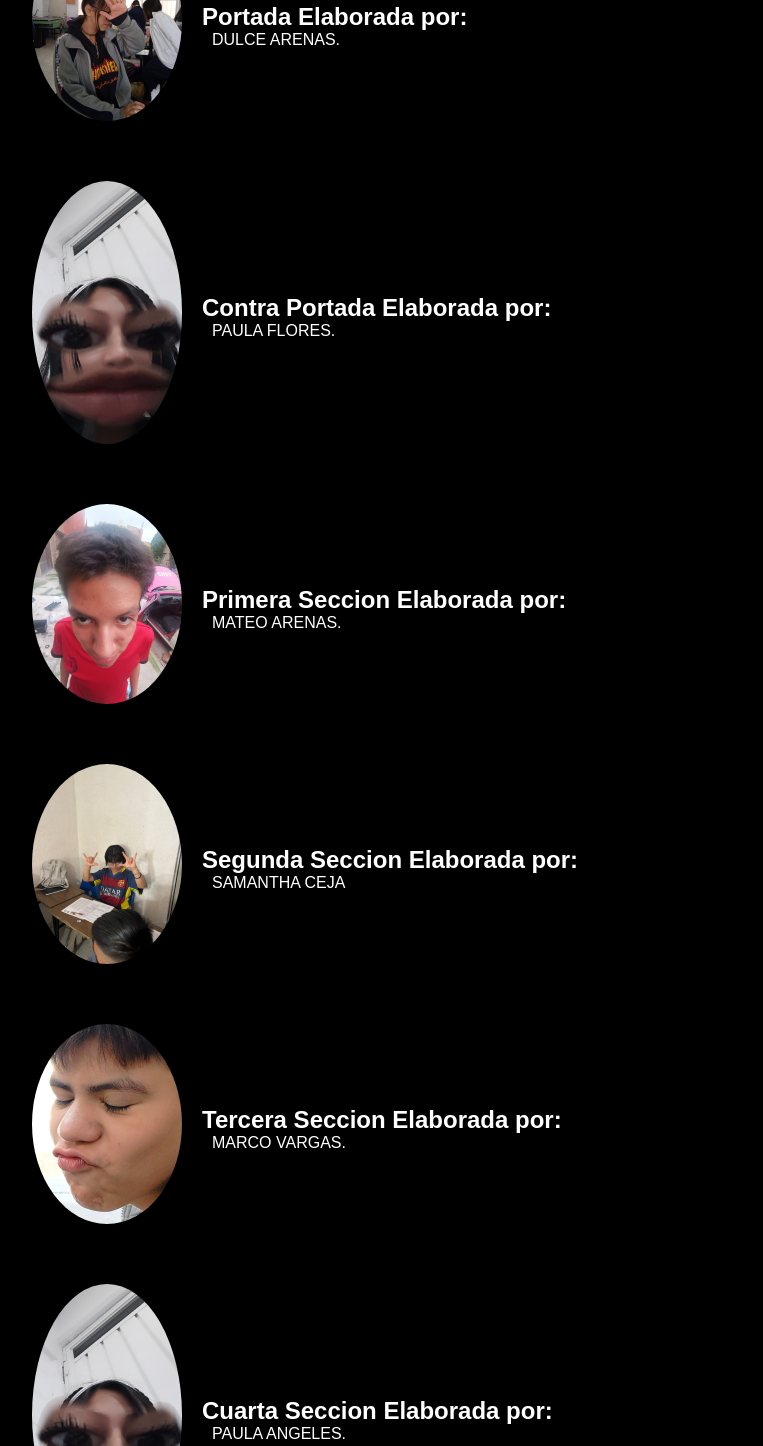
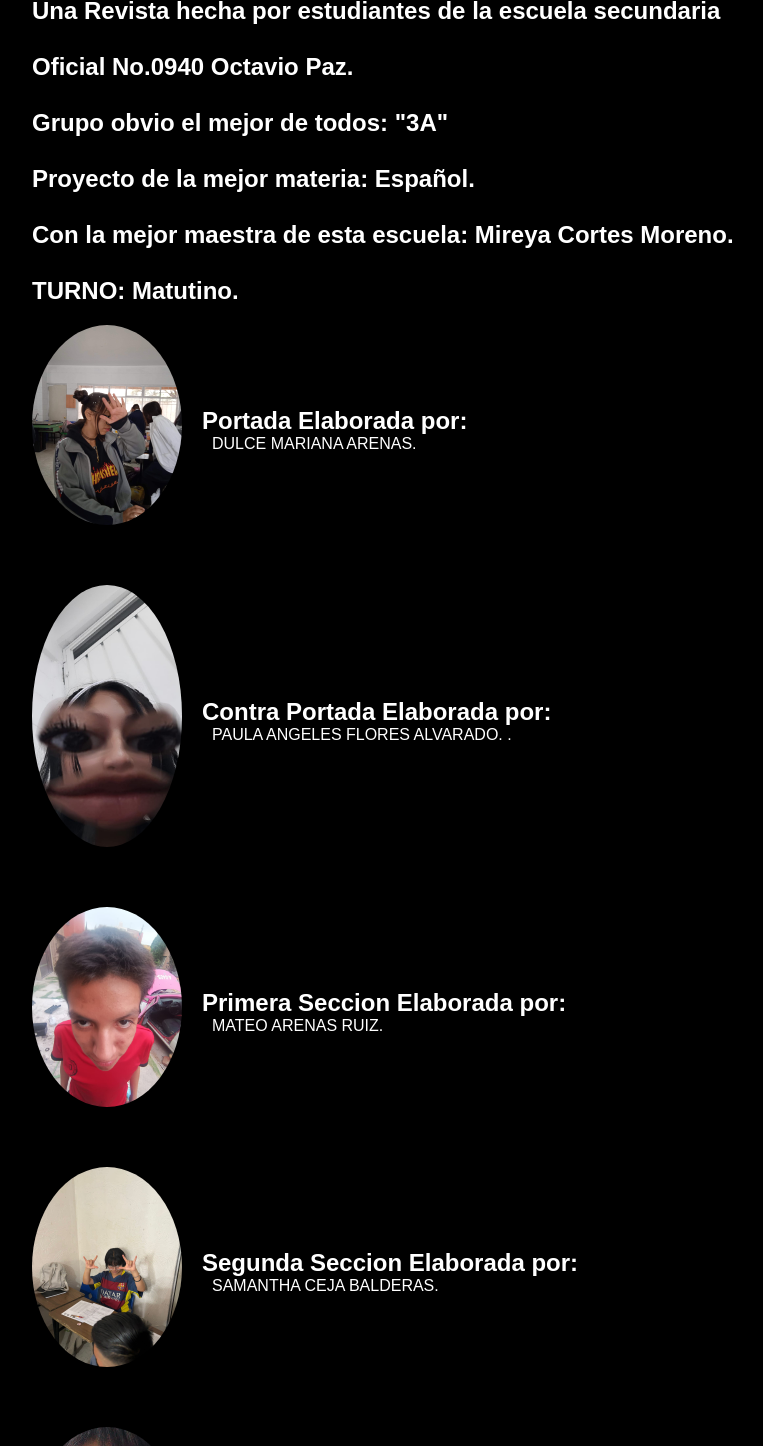
Before and after one commit to ReySombras12/ReySombras12.github.io, a plain HTML site: page index.html in a window 1280 px wide. Shown: the part 679-2125 px from the top of the page, without its empty margins (32-795 px from the left). Drawn offline with Linux system fonts and the light colour scheme.

Commit message:
Update index.html

```diff
--- a/index.html
+++ b/index.html
@@ -80,53 +80,64 @@
 <body>
     <div class="container">
         <div class="credits">
+            <div>
+                <h2>VICTORIUS Y LA CIENCIA <br> <br>Una Revista hecha por estudiantes de la escuela secundaria<br> <br>Oficial No.0940 Octavio Paz.
+                    <br> <br>Grupo obvio el mejor de todos: "3A"<br> <br>Proyecto de la mejor materia: Español.<br> <br> Con la mejor maestra de esta escuela: Mireya Cortes Moreno. <br> <br>TURNO: Matutino.</h2>
+
+            </div>
             <div class="team-member">
                 <img src="imagen1.jpg" alt="Integrante 1">
                 <div>
                     <h2>Portada Elaborada por: </h2>
-                    <p>DULCE ARENAS.</p>
+                    <p>DULCE MARIANA ARENAS.
+                    </p>
                 </div>
             </div>
             <div class="team-member">
                 <img src="imagen2.jpg" alt="Integrante 2">
                 <div>
                     <h2>Contra Portada Elaborada por: </h2>
-                    <p>PAULA FLORES.</p>
+                    <p>PAULA ANGELES FLORES ALVARADO.
+                        .</p>
                 </div>
             </div>
             <div class="team-member">
                 <img src="imagen3.jpg" alt="Integrante 3">
                 <div>
                     <h2>Primera Seccion Elaborada por: </h2>
-                    <p>MATEO ARENAS.</p>
+                    <p>MATEO ARENAS RUIZ.
+                    </p>
                 </div>
             </div>
             <div class="team-member">
                 <img src="imagen4.jpg" alt="Integrante 4">
                 <div>
                     <h2>Segunda Seccion Elaborada por: </h2>
-                    <p>SAMANTHA CEJA </p>
+                    <p>SAMANTHA CEJA BALDERAS.
+                    </p>
                 </div>
             </div>
             <div class="team-member">
                 <img src="imagen5.jpg" alt="Integrante 5">
                 <div>
                     <h2>Tercera Seccion Elaborada por: </h2>
-                    <p>MARCO VARGAS.</p>
+                    <p>MARCO ANTONIO VARGAS RENCON.</p>
                 </div>
             </div>
             <div class="team-member">
                 <img src="imagen2.jpg" alt="Integrante 6">
                 <div>
                     <h2>Cuarta Seccion Elaborada por: </h2>
-                    <p>PAULA ANGELES.</p>
+                    <p>PAULA ANGELES FLORES ALVARADO.
+                    </p>
                 </div>
             </div>
             <div class="team-member">
                 <img src="imagen1.jpg" alt="Integrante 7">
                 <div>
                     <h2>Quinta Seccion Elaborada por: </h2>
-                    <p>DULCE ARENAS.</p>
+                    <p>DULCE MARIANA ARENAS.
+                    </p>
                 </div>
             </div>
             <div class="final-inscription">
```
